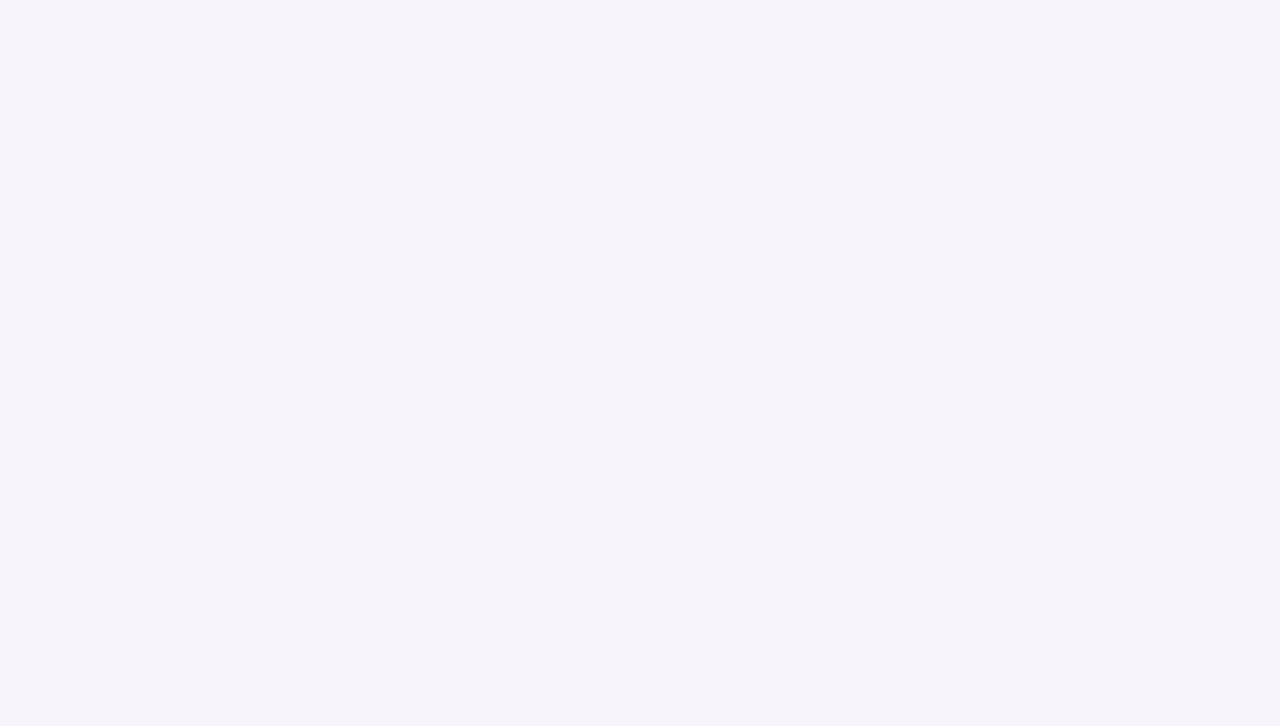
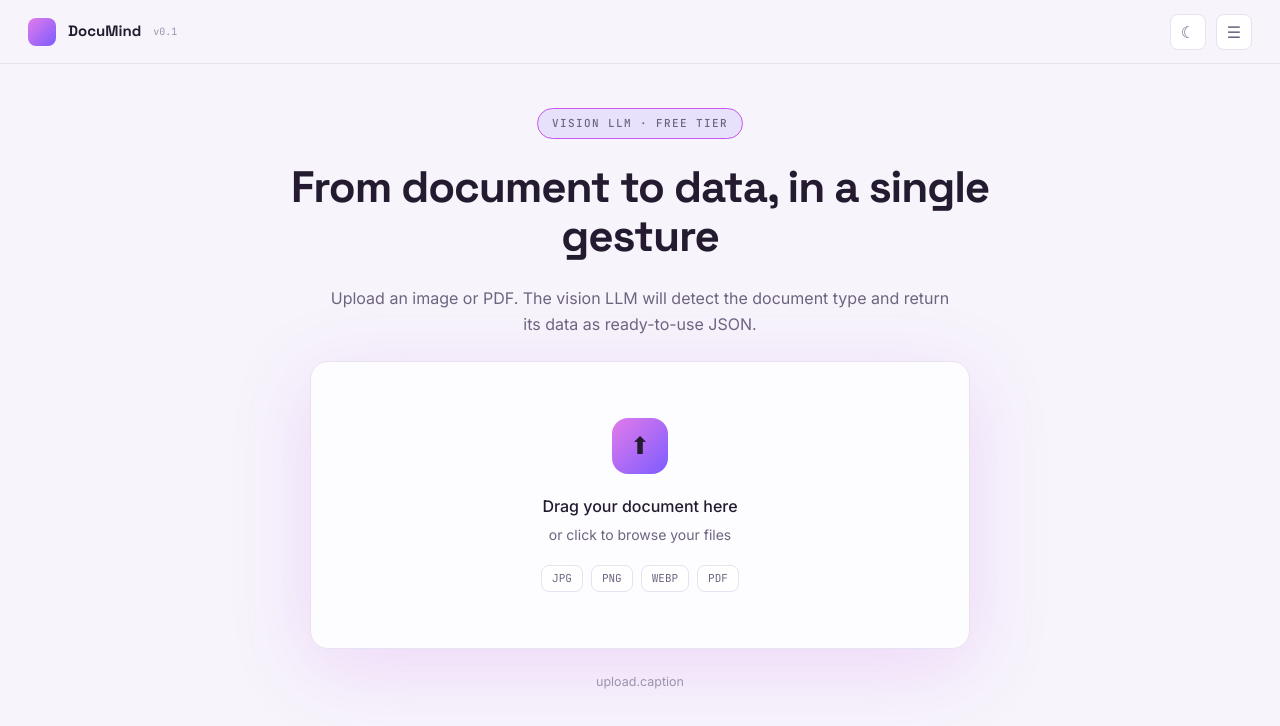
Before and after one commit to andrecch/documind, a Next.js app in the folder apps/web/: page /en in a window 1280 px wide. Shown: the top 726 px of the page. Built offline with nearby package versions, Linux system fonts and the light colour scheme.

Commit message:
feat: upload page with clickable drag&drop (aurora)

```diff
--- a/apps/web/src/app/[locale]/page.tsx
+++ b/apps/web/src/app/[locale]/page.tsx
@@ -1,3 +1,27 @@
-export default function Home() {
-  return null;
+import { getTranslations, setRequestLocale } from "next-intl/server";
+import { Navbar } from "@/components/navbar";
+import { UploadDropzone } from "@/components/upload-dropzone";
+
+type Props = { params: Promise<{ locale: string }> };
+
+export default async function UploadPage({ params }: Props) {
+  const { locale } = await params;
+  setRequestLocale(locale);
+  const t = await getTranslations();
+  return (
+    <main className="flex min-h-dvh flex-1 flex-col bg-bg">
+      <Navbar />
+      <section className="flex flex-1 flex-col items-center justify-center gap-6 px-6 pb-16 text-center">
+        <p className="rounded-full border border-border-accent bg-accent-soft px-3.5 py-1.5 font-mono text-[11px] font-medium tracking-[1.4px] text-text-2">
+          {t("upload.badge")}
+        </p>
+        <h1 className="max-w-[720px] font-display text-4xl font-bold leading-[1.12] tracking-tight text-text md:text-[44px]">
+          {t("upload.title")}
+        </h1>
+        <p className="max-w-[620px] text-[16px] leading-relaxed text-text-2">{t("upload.subtitle")}</p>
+        <UploadDropzone />
+        <p className="text-[12.5px] text-text-3">{t("upload.caption", { maxMb: 20 })}</p>
+      </section>
+    </main>
+  );
 }
--- /dev/null
+++ b/apps/web/src/components/navbar.tsx
@@ -0,0 +1,27 @@
+"use client";
+import { useTranslations } from "next-intl";
+import { ThemeToggle } from "./theme-toggle";
+
+export function Navbar({ left }: { left?: React.ReactNode }) {
+  const t = useTranslations("nav");
+  return (
+    <header className="flex h-16 w-full items-center justify-between border-b border-border px-7">
+      <div className="flex items-center gap-3">
+        {left}
+        <div className="flex h-7 w-7 items-center justify-center rounded-lg bg-[linear-gradient(135deg,#E37BEA,#7C5CFF)]" />
+        <span className="font-display text-[15px] font-semibold text-text">{t("brand")}</span>
+        <span className="font-mono text-[10px] text-text-3">v0.1</span>
+      </div>
+      <div className="flex items-center gap-2.5">
+        <ThemeToggle />
+        <button
+          type="button"
+          aria-label={t("settings")}
+          className="flex h-9 w-9 items-center justify-center rounded-lg border border-border bg-surface text-text-2"
+        >
+          ☰
+        </button>
+      </div>
+    </header>
+  );
+}
--- /dev/null
+++ b/apps/web/src/components/upload-dropzone.tsx
@@ -0,0 +1,74 @@
+"use client";
+import { useCallback, useState } from "react";
+import { useDropzone } from "react-dropzone";
+import { useLocale, useTranslations } from "next-intl";
+import { useRouter } from "next/navigation";
+import { ACCEPTED_MIME_TYPES, MAX_FILE_SIZE_BYTES, validateFile } from "@documind/shared";
+import { useActiveDoc } from "@/lib/store";
+
+const MAX_MB = Math.round(MAX_FILE_SIZE_BYTES / (1024 * 1024));
+
+const ACCEPT = Object.fromEntries(ACCEPTED_MIME_TYPES.map((m) => [m, []]));
+
+export function UploadDropzone() {
+  const t = useTranslations("upload");
+  const locale = useLocale();
+  const router = useRouter();
+  const set = useActiveDoc((s) => s.set);
+  const [error, setError] = useState<string | null>(null);
+
+  const onDrop = useCallback(
+    (files: File[]) => {
+      setError(null);
+      const file = files[0];
+      if (!file) return;
+      const result = validateFile(file);
+      if (!result.ok) {
+        setError(result.error === "file-too-large" ? t("tooLarge", { maxMb: MAX_MB }) : t("unsupported"));
+        return;
+      }
+      set({ name: file.name, mime: file.type, size: file.size, objectUrl: URL.createObjectURL(file) });
+      router.push(`/${locale}/review`);
+    },
+    [set, router, locale, t]
+  );
+
+  const { getRootProps, getInputProps, isDragActive } = useDropzone({
+    onDrop,
+    accept: ACCEPT,
+    multiple: false,
+    noClick: false,
+  });
+
+  return (
+    <div
+      {...getRootProps()}
+      className={`w-full max-w-[660px] cursor-pointer rounded-[18px] border px-8 py-14 text-center transition ${
+        isDragActive ? "border-border-accent bg-accent-soft" : "border-border bg-glass"
+      }`}
+      style={{ boxShadow: "var(--glow)" }}
+    >
+      <input {...getInputProps()} aria-label={t("browse")} />
+      <div className="mx-auto mb-5 flex h-14 w-14 items-center justify-center rounded-2xl bg-[linear-gradient(135deg,#E37BEA,#7C5CFF)] text-2xl">
+        ⬆
+      </div>
+      <p className="text-[16px] font-medium text-text">{t("dropTitle")}</p>
+      <p className="mt-1.5 text-[14px] text-text-2">{t("browse")}</p>
+      <div className="mt-5 flex items-center justify-center gap-2">
+        {["JPG", "PNG", "WEBP", "PDF"].map((f) => (
+          <span
+            key={f}
+            className="rounded-lg border border-border bg-surface px-2.5 py-1 font-mono text-[11px] text-text-2"
+          >
+            {f}
+          </span>
+        ))}
+      </div>
+      {error && (
+        <p role="alert" className="mt-4 text-[13px] text-red-400">
+          {error}
+        </p>
+      )}
+    </div>
+  );
+}
--- /dev/null
+++ b/apps/web/src/lib/store.ts
@@ -0,0 +1,20 @@
+import { create } from "zustand";
+
+export type ActiveDoc = {
+  name: string;
+  mime: string;
+  size: number;
+  objectUrl: string;
+};
+
+type ActiveDocState = {
+  doc: ActiveDoc | null;
+  set: (doc: ActiveDoc) => void;
+  clear: () => void;
+};
+
+export const useActiveDoc = create<ActiveDocState>((set) => ({
+  doc: null,
+  set: (doc) => set({ doc }),
+  clear: () => set({ doc: null }),
+}));
```
